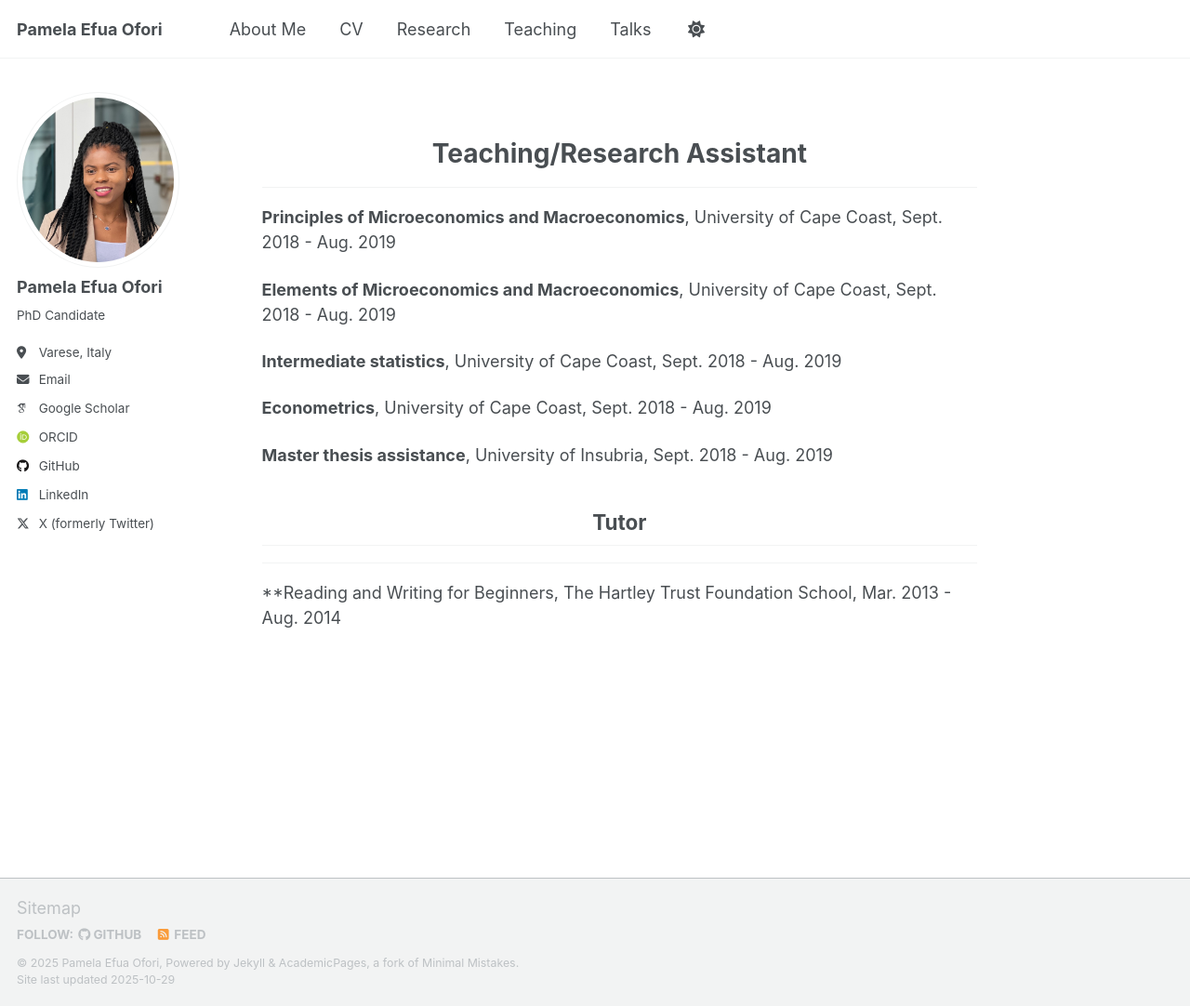
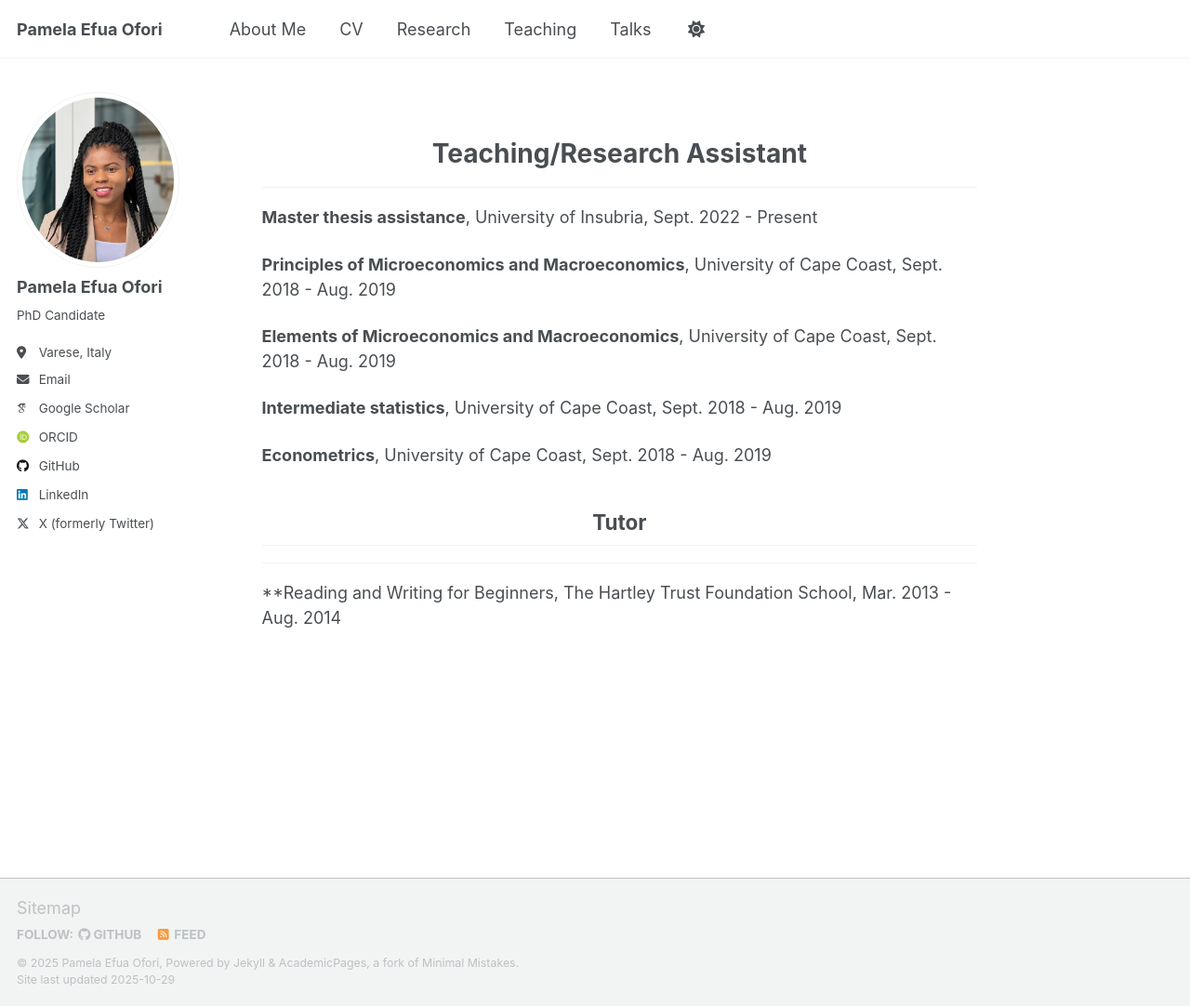
Before and after one commit to PEOFORI/peofori.github.io, a Jekyll site: the page built from _pages/teachings.md, in a window 1280 px wide and 1082 px high. Shown: the whole window at 93% size. Built offline with Jekyll 4.4.1, drawn with Linux system fonts in a browser that asks for light colours; some web fonts are replaced; a script that is not in the unit is left out.

Commit message:
Revise teaching experience dates for accuracy
Updated teaching experience section with current role.

```diff
--- a/_pages/teachings.md
+++ b/_pages/teachings.md
@@ -13,6 +13,8 @@ height="0" width="0" style="display:none;visibility:hidden"></iframe></noscript>
 
 # <center> Teaching/Research Assistant  </center>
 - - -
+**Master thesis assistance**, University of Insubria, Sept. 2022 - Present <br/>
+
 **Principles of Microeconomics and Macroeconomics**, University of Cape Coast, Sept. 2018 - Aug. 2019 <br/>
 
 **Elements of Microeconomics and Macroeconomics**, University of Cape Coast, Sept. 2018 - Aug. 2019 <br/>
@@ -21,7 +23,6 @@ height="0" width="0" style="display:none;visibility:hidden"></iframe></noscript>
 
 **Econometrics**, University of Cape Coast, Sept. 2018 - Aug. 2019 <br/>
 
-**Master thesis assistance**, University of Insubria, Sept. 2018 - Aug. 2019 <br/>
 
 
 
```
